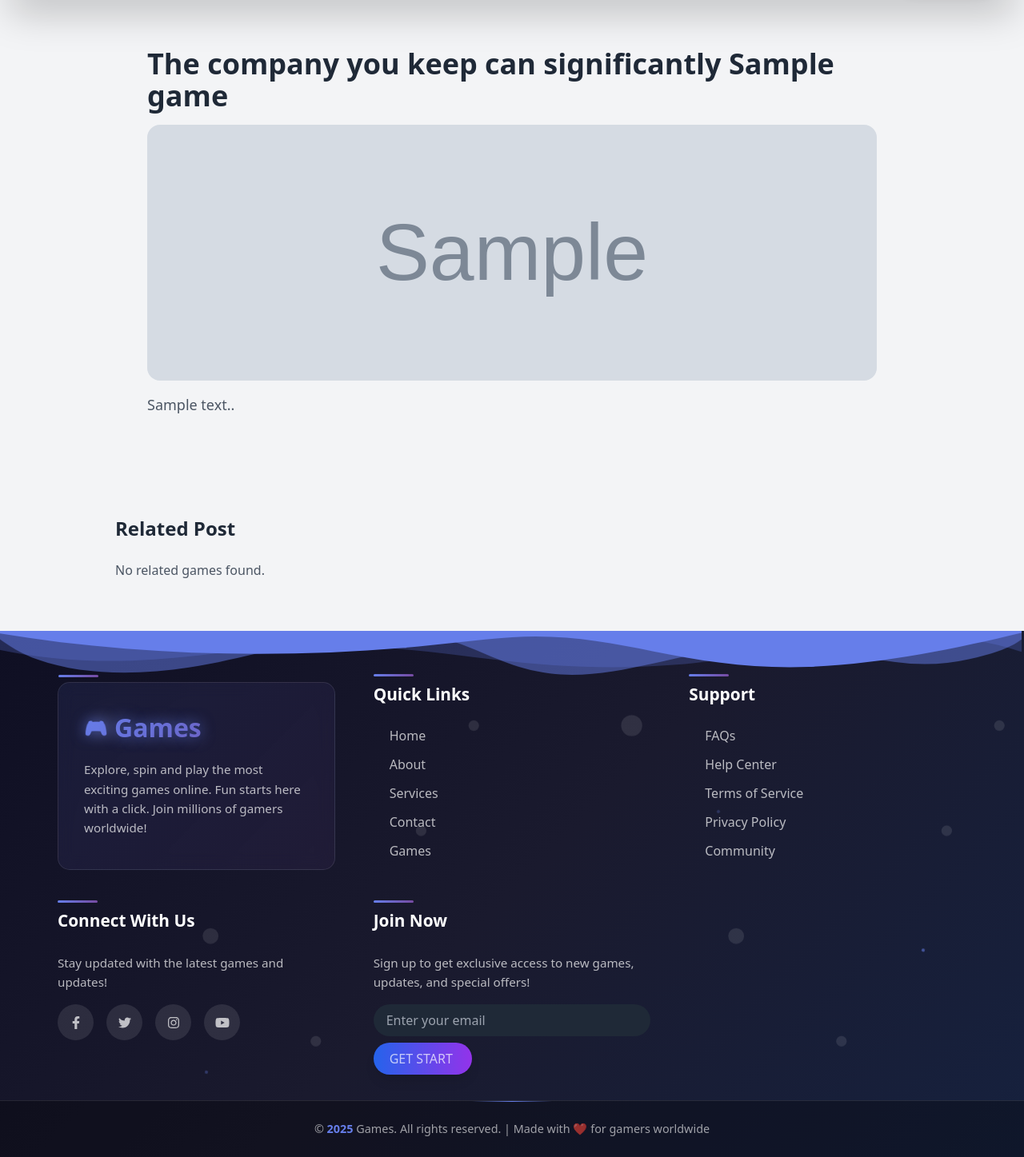
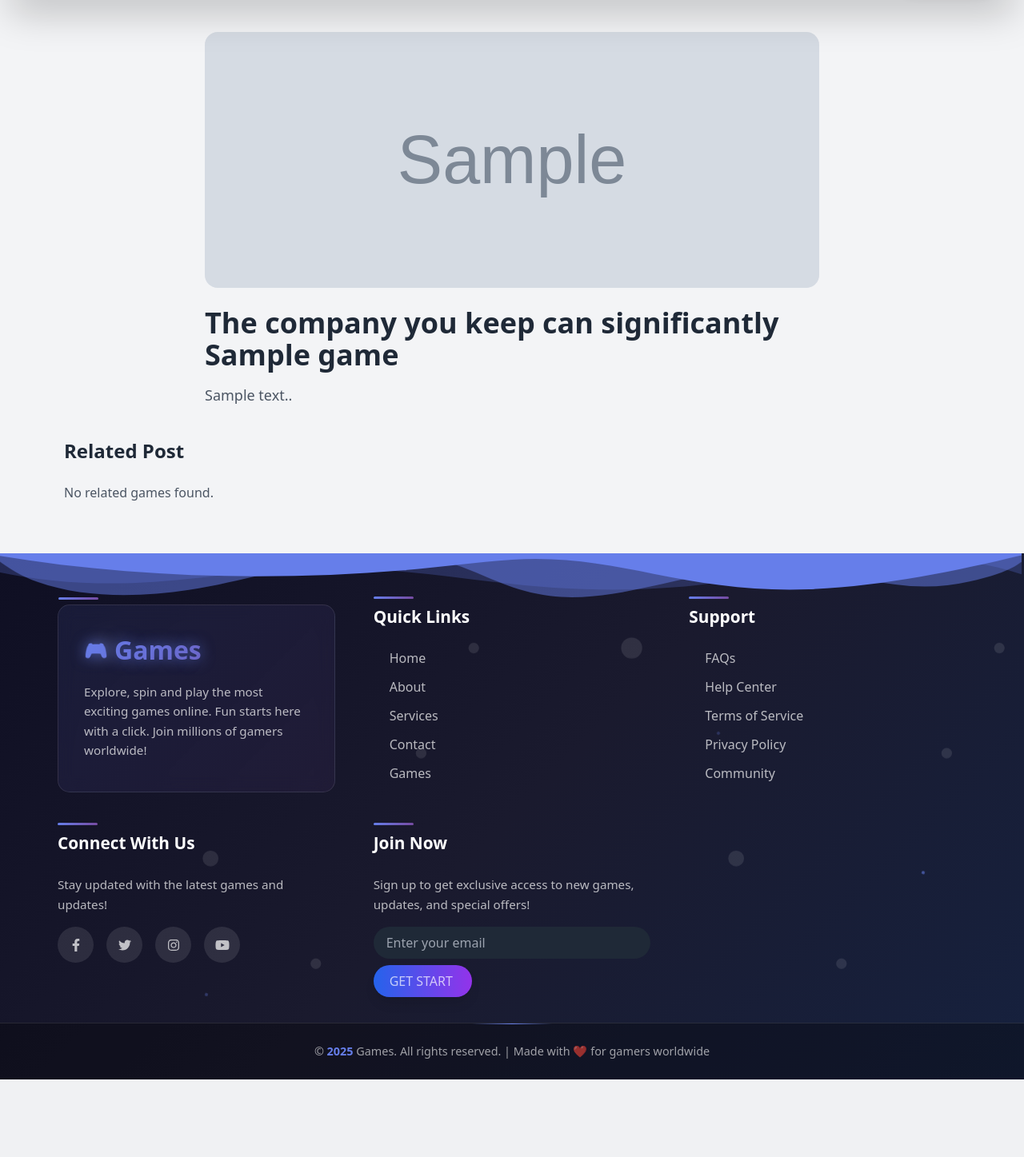
Before and after one commit to saroeuntola/fanciwheel, a PHP site: page /game-detail.php?id=1 in a window 1280 px wide. Shown: the part 65-1512 px from the top of the page at 80% size. After the commit the page ends 1415 px from the top, so only its background shows below. Run offline with PHP 8.4, Linux system fonts and the light colour scheme; tables that the repository leaves empty or names only in its code hold one stand-in row (values such as "Sample post"); grey boxes marked "Sample" are stand-in pictures; some libraries are stand-ins or nearby versions.

Commit message:
fix detail code

```diff
--- a/admin/page/library/db.php
+++ b/admin/page/library/db.php
@@ -3,14 +3,14 @@
 
 function dbConn()
 {
+    $servername = "localhost";
+    $username = "root";
+    $password = "";
+    $db = "spinwheel_db";
     // $servername = "localhost";
-    // $username = "root";
-    // $password = "";
-    // $db = "spinwheel_db";
-    $servername = "localhost";
-    $username = "u582932647_whtola";
-    $password = "Welcome2@Wh123";
-    $db = "u582932647_fanciwheeldemo";
+    // $username = "u582932647_whtola";
+    // $password = "Welcome2@Wh123";
+    // $db = "u582932647_fanciwheeldemo";
 
 
     try {
--- a/game-detail.php
+++ b/game-detail.php
@@ -26,42 +26,41 @@
   <meta name="viewport" content="width=device-width, initial-scale=1.0" />
   <script src="https://cdn.tailwindcss.com"></script>
 </head>
-<body class="bg-gray-100">
+<body class="bg-gray-100 text-gray-800">
   <?php include 'navbar.php'; ?>
   <?php include 'loading.php'; ?>
-  <!-- Game Detail -->
-  <div class="max-w-5xl mx-auto py-5 px-4 mb-10">
-    <div class="md:p-10">
-      <div class="md:flex-row gap-8">
-              <!-- Game Info -->
-              <div class=" justify-between">
-          <div>
-            <h1 class="text-4xl font-extrabold text-gray-800 mb-4">
-            The company you keep can significantly <?= htmlspecialchars($game['name']) ?>
-            </h1>
-          </div>
-        </div>
+
+  <!-- Game Detail Section -->
+  <div class="max-w-6xl mx-auto px-4 py-10">
+  <div class="w-full max-w-3xl mx-auto ">
   <!-- Game Image -->
-        <div class="w-full overflow-hidden rounded-2xl">
+  <div class="w-full overflow-hidden rounded-2xl mb-6">
     <img
       src="<?= './admin/page/game/' . htmlspecialchars($game['image']) ?>"
       alt="<?= htmlspecialchars($game['name']) ?>"
-            class="w-full h-80 object-cover hover:scale-105 transition-transform duration-500 "
+      class="w-full h-64 sm:h-80 object-cover hover:scale-105 transition-transform duration-500 rounded-xl"
     />
   </div>
-        <p class="text-lg text-gray-600 mb-6 leading-relaxed mt-4">
+
+  <!-- Title -->
+  <h1 class="text-xl sm:text-2xl md:text-3xl lg:text-4xl font-extrabold text-gray-800 mb-4">
+    The company you keep can significantly <?= htmlspecialchars($game['name']) ?>
+  </h1>
+
+  <!-- Description -->
+  <p class="text-base sm:text-lg text-gray-600 leading-relaxed">
     <?= nl2br(htmlspecialchars($game['description'])) ?>.
-
   </p>
 </div>
-    </div>
+
   </div>
 
   <!-- Related Games -->
-  <div class="max-w-5xl mx-auto px-4 mb-16">
-    <h2 class="text-2xl font-bold text-gray-800 mb-6">Related Post</h2>
+  <div class="max-w-6xl mx-auto px-4 mb-16">
+    <h2 class="text-xl sm:text-2xl font-bold mb-6">Related Post</h2>
+
     <?php if (count($relatedGames)): ?>
-      <div class="grid grid-cols-1 sm:grid-cols-2 md:grid-cols-4 gap-6">
+      <div class="grid grid-cols-1 sm:grid-cols-2 md:grid-cols-3 lg:grid-cols-4 gap-6">
         <?php foreach ($relatedGames as $related): ?>
           <div class="bg-white rounded-xl shadow hover:shadow-lg transition overflow-hidden">
             <a href="game-detail.php?id=<?= $related['id'] ?>">
@@ -71,7 +70,7 @@
                 class="w-full h-40 object-cover"
               />
               <div class="p-4">
-                <h3 class="text-lg font-semibold text-gray-800 truncate">
+                <h3 class="text-base font-semibold text-gray-800 truncate">
                   <?= htmlspecialchars($related['name']) ?>
                 </h3>
                 <p class="text-sm text-gray-500 mt-1 truncate">
```
Also changed, not shown: 2 other files. Lines whose indentation alone changed are shown as unchanged.
